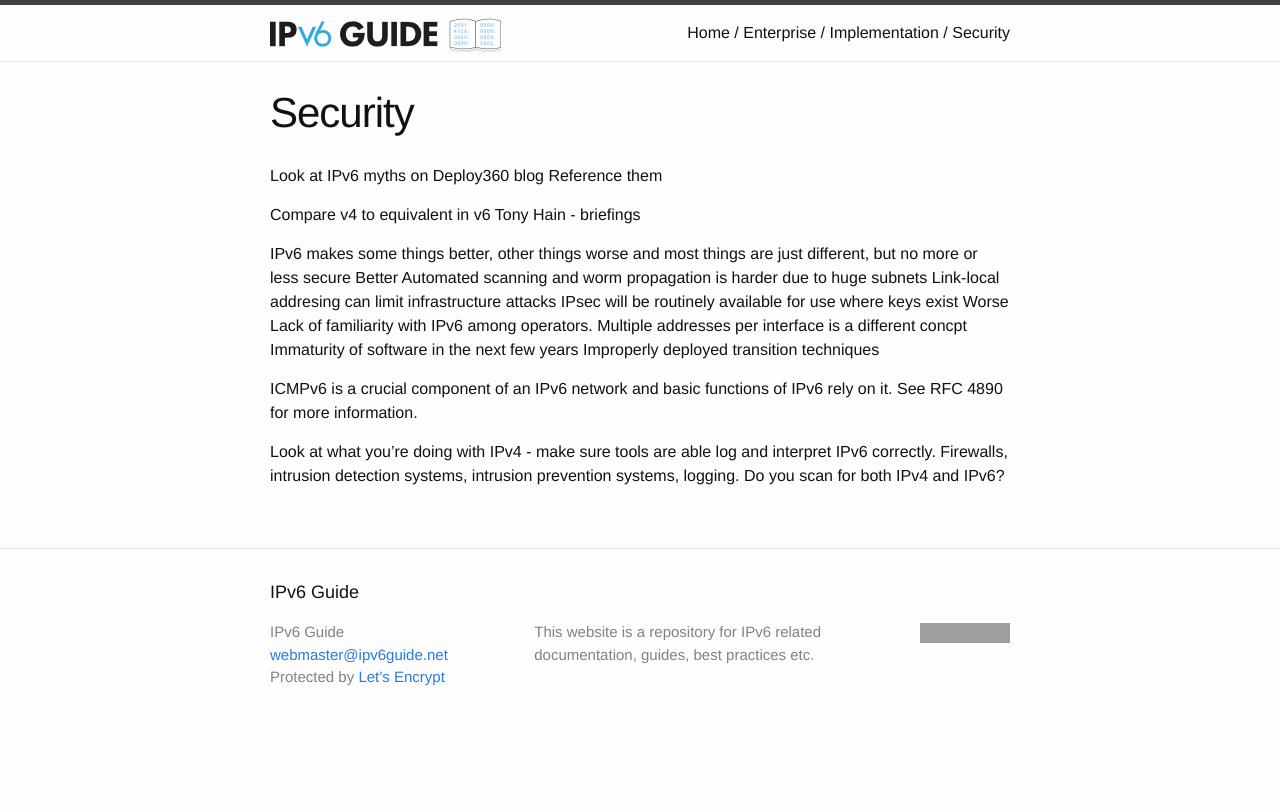
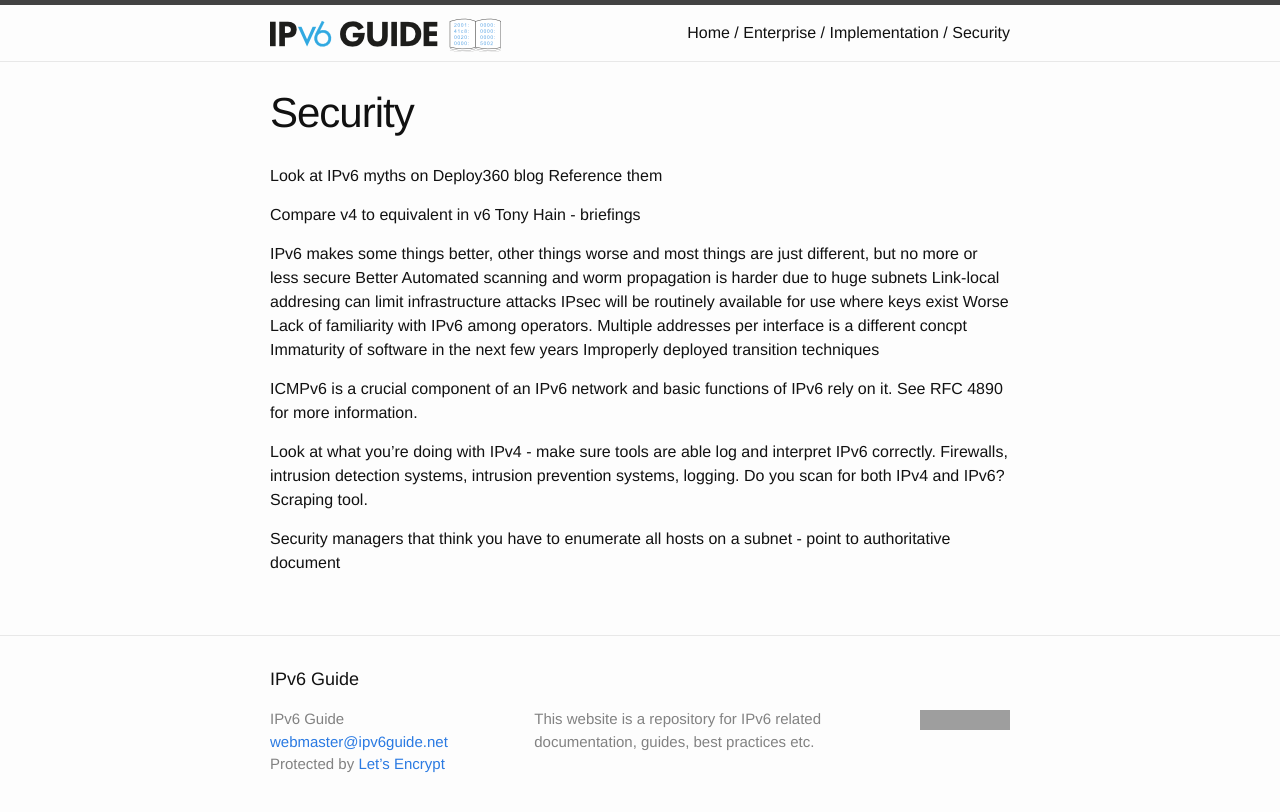
Before and after one commit to ipv6guide/ipv6guide.github.io, a Jekyll site: the page built from enterprise/implementation/security.md, in a window 1280 px wide. Shown: the top 812 px of the page. Built offline with Jekyll 4.4.1, drawn with Linux system fonts in a browser that asks for light colours; grey boxes are pictures that could not be loaded.

Commit message:
Update security.md

```diff
--- a/enterprise/implementation/security.md
+++ b/enterprise/implementation/security.md
@@ -21,4 +21,6 @@ Worse
 
 ICMPv6 is a crucial component of an IPv6 network and basic functions of IPv6 rely on it. See RFC 4890 for more information.
 
-Look at what you're doing with IPv4 - make sure tools are able log and interpret IPv6 correctly. Firewalls, intrusion detection systems, intrusion prevention systems, logging. Do you scan for both IPv4 and IPv6?
+Look at what you're doing with IPv4 - make sure tools are able log and interpret IPv6 correctly. Firewalls, intrusion detection systems, intrusion prevention systems, logging. Do you scan for both IPv4 and IPv6? Scraping tool.
+
+Security managers that think you have to enumerate all hosts on a subnet - point to authoritative document
```
